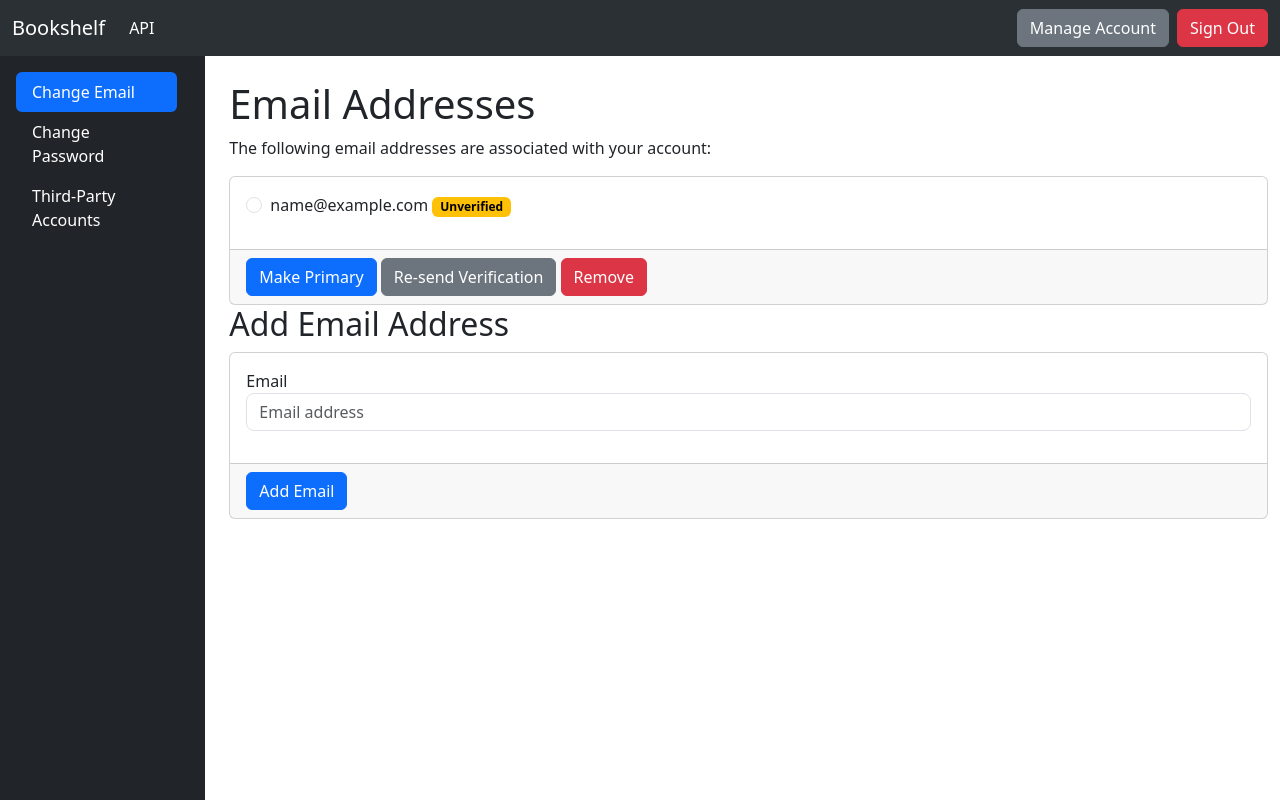
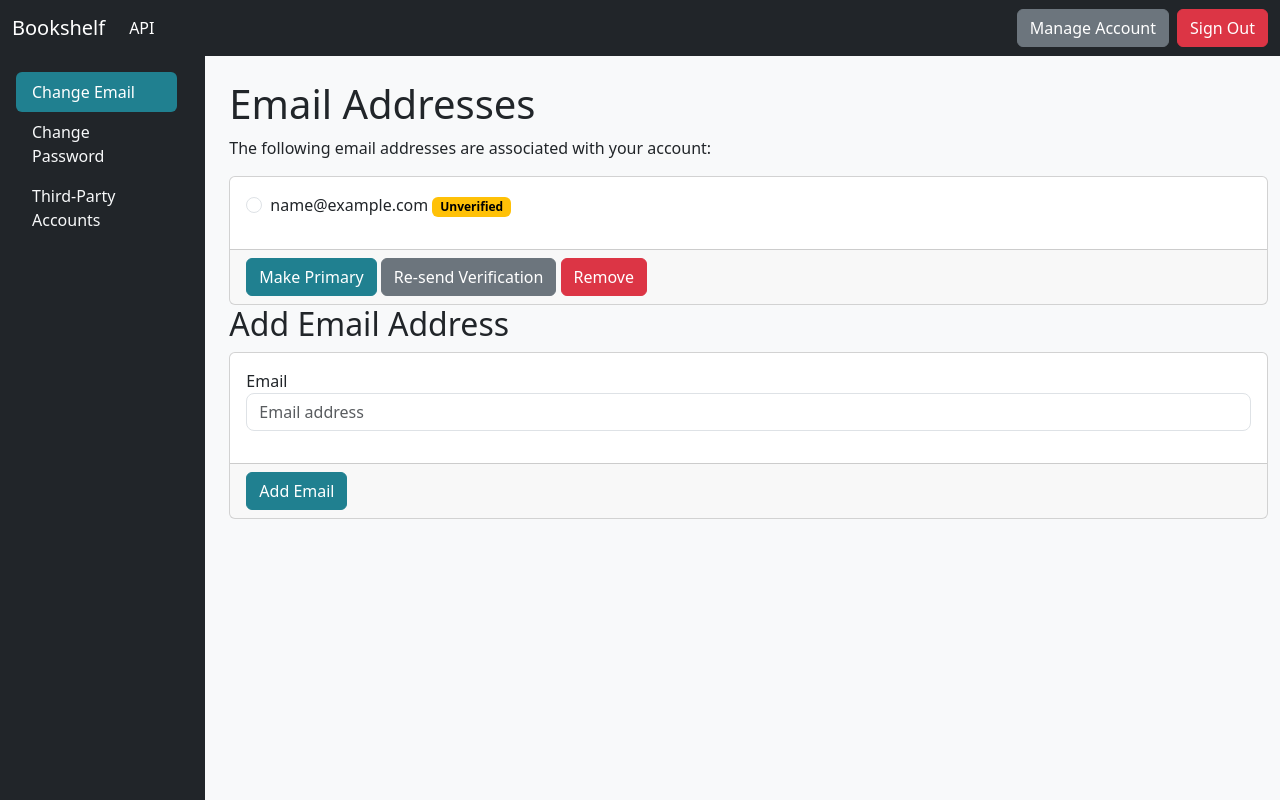
Before and after one commit to NLeech/Bookshelf, a Django app: page /accounts/email/ in a window 1280 px wide. Run offline with Django 5.2, Linux system fonts and the light colour scheme; the visitor is signed in with stand-in values (Sample User, id 1); data comes from the database, SQL or seed files in the repository.

Commit message:
feat: add custom styles and alert dismiss functionality
BOOK-12 Build a homepage

```diff
--- a/bookshelf/authentication/templates/allauth/elements/alert.html
+++ b/bookshelf/authentication/templates/allauth/elements/alert.html
@@ -1,6 +1,7 @@
 {% load allauth %}
 <div role="alert"
-     class="alert alert-xs {% if attrs.level == "error" %}alert-warning{% else %}alert-info{% endif %}">
+     class="alert alert-xs alert-dismissible {% if attrs.level == "error" %}alert-warning{% else %}alert-info{% endif %}">
     {% slot message %}
     {% endslot %}
+    <button type="button" class="btn-close" data-bs-dismiss="alert" aria-label="Close"></button>
 </div>
--- a/bookshelf/authentication/templates/allauth/layouts/manage.html
+++ b/bookshelf/authentication/templates/allauth/layouts/manage.html
@@ -7,42 +7,42 @@
                 {% url 'account_email' as email_url_ %}
                 {% if email_url_ %}
                     <li class="nav-item">
-                        <a class="{% block nav_class_email %}nav-link text-white{% endblock %}"
+                        <a class="{% block nav_class_email %}nav-link{% endblock %}"
                            href="{{ email_url_ }}">Change Email</a>
                     </li>
                 {% endif %}
                 {% url 'account_change_password' as change_password_url_ %}
                 {% if change_password_url_ %}
                     <li class="nav-item">
-                        <a class="{% block nav_class_password %}nav-link text-white{% endblock %}"
+                        <a class="{% block nav_class_password %}nav-link{% endblock %}"
                            href="{{ change_password_url_ }}">Change Password</a>
                     </li>
                 {% endif %}
                 {% url 'account_change_phone' as phone_url_ %}
                 {% if phone_url_ %}
                     <li class="nav-item">
-                        <a class="{% block nav_class_phone %}nav-link text-white{% endblock %}"
+                        <a class="{% block nav_class_phone %}nav-link{% endblock %}"
                            href="{{ phone_url_ }}">Change Phone</a>
                     </li>
                 {% endif %}
                 {% url 'socialaccount_connections' as connections_url_ %}
                 {% if connections_url_ %}
                     <li class="nav-item">
-                        <a class="{% block nav_class_socialaccount %}nav-link text-white{% endblock %}"
+                        <a class="{% block nav_class_socialaccount %}nav-link{% endblock %}"
                            href="{{ connections_url_ }}">Third-Party Accounts</a>
                     </li>
                 {% endif %}
                 {% url 'mfa_index' as mfa_index_url_ %}
                 {% if mfa_index_url_ %}
                     <li class="nav-item">
-                        <a class="{% block nav_class_mfa %}nav-link text-white{% endblock %}"
+                        <a class="{% block nav_class_mfa %}nav-link{% endblock %}"
                            href="{{ mfa_index_url_ }}">Two-Factor Authentication</a>
                     </li>
                 {% endif %}
                 {% url 'usersessions_list' as usersessions_list_url_ %}
                 {% if usersessions_list_url_ %}
                     <li class="nav-item">
-                        <a class="{% block nav_class_usersessions %}nav-link text-white{% endblock %}"
+                        <a class="{% block nav_class_usersessions %}nav-link{% endblock %}"
                            href="{{ usersessions_list_url_ }}">Sessions</a>
                     </li>
                 {% endif %}
--- a/bookshelf/bookshelf/settings.py
+++ b/bookshelf/bookshelf/settings.py
@@ -163,6 +163,10 @@ USE_TZ = True
 # https://docs.djangoproject.com/en/5.2/howto/static-files/
 
 STATIC_URL = 'static/'
+STATICFILES_DIRS = [os.path.join(BASE_DIR, 'static')]
+STATIC_ROOT = os.path.join(BASE_DIR, 'staticfiles')
+MEDIA_URL = '/media/'
+MEDIA_ROOT = os.path.join(BASE_DIR, 'media')
 
 # Default primary key field type
 # https://docs.djangoproject.com/en/5.2/ref/settings/#default-auto-field
--- /dev/null
+++ b/bookshelf/static/css/base.css
@@ -0,0 +1,195 @@
+/*
+ * Custom Styles for Bookshelf Project
+ *
+ * This file is intended for overriding and extending Bootstrap styles.
+ * Use CSS variables for colors to allow easy modification of the theme.
+ */
+
+/* --- Color Variables --- */
+:root {
+    /*--bs-primary: #0d6efd;      !* Default Bootstrap Primary Blue *!*/
+    --bs-primary: #208090;      /* Default Bootstrap Primary Blue */
+    --bs-secondary: #6c757d;    /* Default Bootstrap Secondary Gray */
+    --bs-success: #198754;      /* Default Bootstrap Success Green */
+    --bs-danger: #dc3545;       /* Default Bootstrap Danger Red */
+    --bs-warning: #ffc107;      /* Default Bootstrap Warning Yellow */
+    --bs-info: #0dcaf0;         /* Default Bootstrap Info Cyan */
+    --bs-light: #f8f9fa;        /* Default Bootstrap Light Gray */
+    --bs-dark: #212529;         /* Default Bootstrap Dark Gray */
+    --bs-white: #fff;           /* White */
+
+    /* Custom shades for body backgrounds based on Bootstrap's variables */
+    --bs-body-bg-secondary: #e2e6ea; /* A lighter gray for secondary backgrounds */
+    --bs-body-bg-tertiary: #d7dbdf;  /* A slightly darker gray for tertiary backgrounds */
+
+    /* Hover colors for links */
+    --bs-link-hover-color: color-mix(in srgb, var(--bs-light) 80%, black); /* Example: using primary color for link hover */
+
+}
+
+/* --- General Body Styles --- */
+body {
+    /* Ensure the body takes full height and uses custom background if needed */
+    background-color: var(--bs-light); /* Example: using a custom light background */
+}
+
+/* --- Navbar Styles --- */
+.navbar {
+    /* Example: Customizing navbar background color */
+    background-color: var(--bs-dark) !important; /* Force dark background for navbar */
+}
+
+.navbar-brand {
+    color: var(--bs-white) !important; /* White brand text */
+}
+
+.nav-link {
+    color: var(--bs-light) !important; /* Light text for nav links */
+}
+
+.nav-link.active {
+    color: var(--bs-white) !important; /* Active nav link to be white */
+}
+
+.nav-link:hover {
+    color: var(--bs-link-hover-color) !important; /* Custom hover color for nav links */
+}
+
+.nav-pills{
+    --bs-nav-pills-link-active-bg: var(--bs-primary)
+}
+
+/* --- Button Styles --- */
+/* Overriding Bootstrap buttons to use custom variables */
+/* Note: Using color-mix for dynamic hover color generation.
+   Ensure browser compatibility if targeting older browsers. */
+.btn-primary {
+    --bs-btn-bg: var(--bs-primary);
+    --bs-btn-border-color: var(--bs-primary);
+    --bs-btn-hover-bg: color-mix(in srgb, var(--bs-primary) 80%, black); /* Slightly darker on hover */
+    --bs-btn-hover-border-color: color-mix(in srgb, var(--bs-primary) 80%, black);
+}
+
+.btn-secondary {
+    --bs-btn-bg: var(--bs-secondary);
+    --bs-btn-border-color: var(--bs-secondary);
+    --bs-btn-hover-bg: color-mix(in srgb, var(--bs-secondary) 80%, black);
+    --bs-btn-hover-border-color: color-mix(in srgb, var(--bs-secondary) 80%, black);
+}
+
+.btn-success {
+    --bs-btn-bg: var(--bs-success);
+    --bs-btn-border-color: var(--bs-success);
+    --bs-btn-hover-bg: color-mix(in srgb, var(--bs-success) 80%, black);
+    --bs-btn-hover-border-color: color-mix(in srgb, var(--bs-success) 80%, black);
+}
+
+.btn-danger {
+    --bs-btn-bg: var(--bs-danger);
+    --bs-btn-border-color: var(--bs-danger);
+    --bs-btn-hover-bg: color-mix(in srgb, var(--bs-danger) 80%, black);
+    --bs-btn-hover-border-color: color-mix(in srgb, var(--bs-danger) 80%, black);
+}
+
+.btn-warning {
+    --bs-btn-bg: var(--bs-warning);
+    --bs-btn-border-color: var(--bs-warning);
+    --bs-btn-hover-bg: color-mix(in srgb, var(--bs-warning) 80%, black);
+    --bs-btn-hover-border-color: color-mix(in srgb, var(--bs-warning) 80%, black);
+}
+
+.btn-outline-light {
+    --bs-btn-color: var(--bs-light);
+    --bs-btn-border-color: var(--bs-light);
+    --bs-btn-hover-color: var(--bs-dark);
+    --bs-btn-hover-bg: var(--bs-light);
+    --bs-btn-hover-border-color: var(--bs-light);
+}
+
+/* Adding hover states for other outline buttons */
+.btn-outline-primary {
+    --bs-btn-color: var(--bs-primary);
+    --bs-btn-border-color: var(--bs-primary);
+    --bs-btn-hover-color: var(--bs-white);
+    --bs-btn-hover-bg: var(--bs-primary);
+    --bs-btn-hover-border-color: var(--bs-primary);
+}
+
+.btn-outline-secondary {
+    --bs-btn-color: var(--bs-secondary);
+    --bs-btn-border-color: var(--bs-secondary);
+    --bs-btn-hover-color: var(--bs-white);
+    --bs-btn-hover-bg: var(--bs-secondary);
+    --bs-btn-hover-border-color: var(--bs-secondary);
+}
+
+.btn-outline-success {
+    --bs-btn-color: var(--bs-success);
+    --bs-btn-border-color: var(--bs-success);
+    --bs-btn-hover-color: var(--bs-white);
+    --bs-btn-hover-bg: var(--bs-success);
+    --bs-btn-hover-border-color: var(--bs-success);
+}
+
+.btn-outline-danger {
+    --bs-btn-color: var(--bs-danger);
+    --bs-btn-border-color: var(--bs-danger);
+    --bs-btn-hover-color: var(--bs-white);
+    --bs-btn-hover-bg: var(--bs-danger);
+    --bs-btn-hover-border-color: var(--bs-danger);
+}
+
+.btn-outline-warning {
+    --bs-btn-color: var(--bs-warning);
+    --bs-btn-border-color: var(--bs-warning);
+    --bs-btn-hover-color: var(--bs-dark); /* Warning text usually dark on hover */
+    --bs-btn-hover-bg: var(--bs-warning);
+    --bs-btn-hover-border-color: var(--bs-warning);
+}
+
+.btn-link {
+    --bs-btn-color: var(--bs-primary);
+    --bs-btn-hover-color: color-mix(in srgb, var(--bs-primary) 80%, black); /* Slightly darker on hover */
+}
+
+
+/* --- Alert Styles --- */
+.alert {
+    margin-left: auto; /* Center the alert */
+    margin-right: auto; /* Center the alert */
+    padding-top: 0.2rem;
+    padding-bottom: 0.2rem;
+}
+
+.alert-dismissible .btn-close {
+    font-size: 0.8rem;
+    padding: 0.25rem;
+}
+
+.alert-primary { --bs-alert-bg: var(--bs-primary); }
+.alert-secondary { --bs-alert-bg: var(--bs-secondary); }
+.alert-success { --bs-alert-bg: var(--bs-success); }
+.alert-danger { --bs-alert-bg: var(--bs-danger); }
+.alert-warning { --bs-alert-bg: var(--bs-warning); }
+.alert-info { --bs-alert-bg: var(--bs-info); }
+.alert-light { --bs-alert-bg: var(--bs-light); }
+.alert-dark { --bs-alert-bg: var(--bs-dark); }
+
+/* --- Panel Styles (e.g., bg-white shadow rounded-4) --- */
+.bg-white.shadow.rounded-4 {
+    background-color: var(--bs-white) !important;
+    box-shadow: 0 .5rem 1rem rgba(0,0,0,.15) !important; /* Default Bootstrap shadow */
+    border-radius: 0.5rem !important; /* Default Bootstrap rounded-4 */
+}
+
+/* --- Entrance Layout Background --- */
+.bg-body-secondary {
+    background-color: var(--bs-body-bg-secondary) !important;
+}
+
+/* --- Header Theme Dark --- */
+header[data-bs-theme="dark"] .navbar.bg-body-tertiary {
+    background-color: var(--bs-dark) !important; /* Ensure dark theme applies */
+}
+
+/* You can add more custom styles below */
--- a/bookshelf/templates/base.html
+++ b/bookshelf/templates/base.html
@@ -14,6 +14,7 @@
               rel="stylesheet"
               integrity="sha384-T3c6CoIi6uLrA9TneNEoa7RxnatzjcDSCmG1MXxSR1GAsXEV/Dwwykc2MPK8M2HN"
               crossorigin="anonymous">
+        <link rel="stylesheet" href="{% static 'css/base.css' %}">
     </head>
     <body class="min-vh-100 d-flex flex-shrink-0 flex-column">
         <a class="visually-hidden-focusable" href="#content">Skip to main content</a>
```
